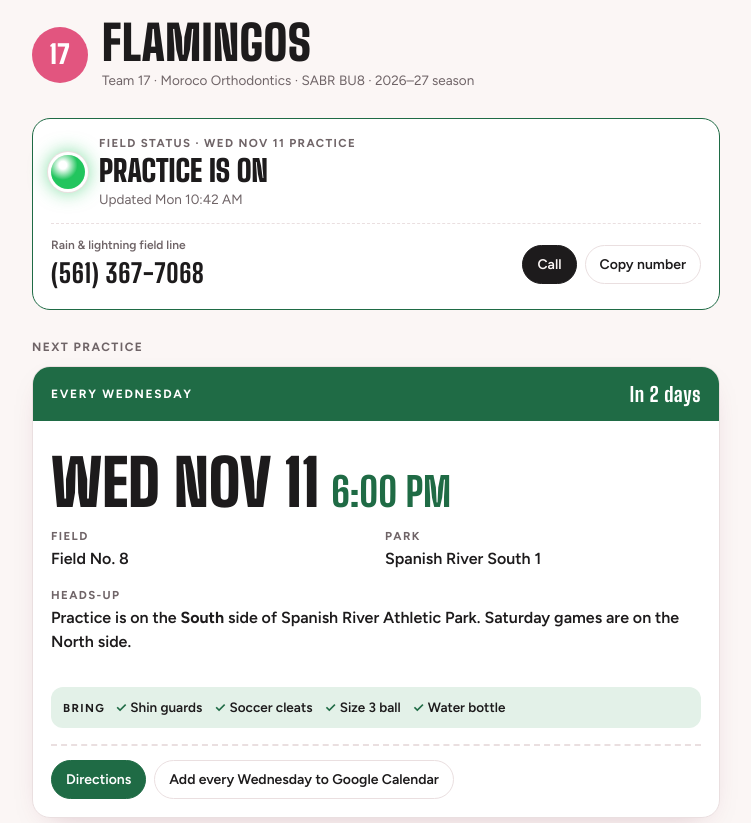
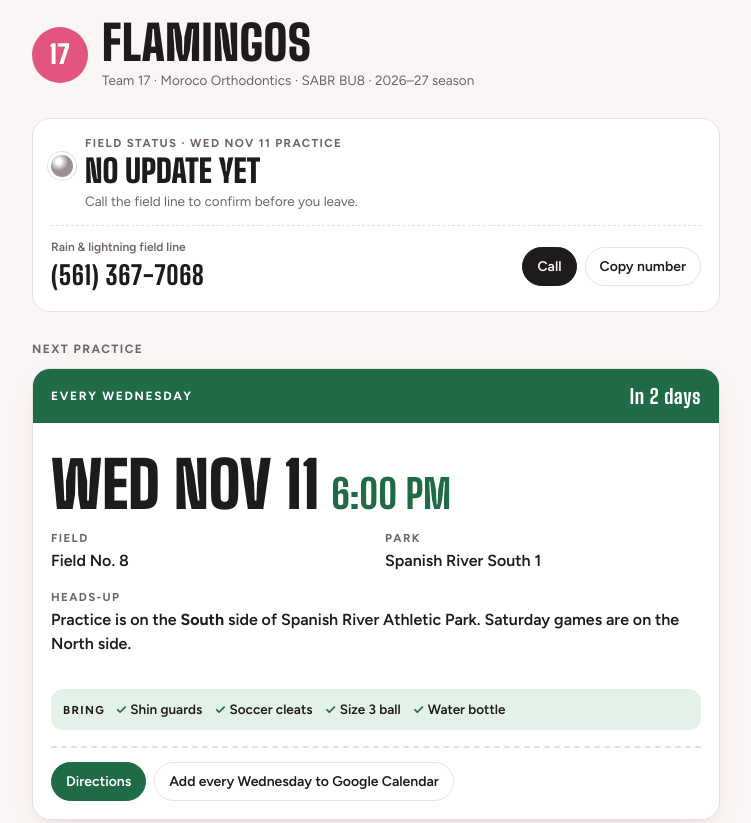
Before and after one commit to gonzacba/flamingos, a plain HTML site: page index.html in a window 1280 px wide. Shown: the top 823 px of the page, without its empty margins (264-1015 px from the left). Drawn offline with Linux system fonts and the light colour scheme.

Commit message:
Add files via upload

```diff
--- a/index.html
+++ b/index.html
@@ -65,12 +65,14 @@ a{color:var(--pink-ink)}
 .status[data-state="on"]{--led:#22c55e;--led-glow:rgba(34,197,94,.55);border-color:var(--turf)}
 .status[data-state="cancelled"]{--led:#ef4444;--led-glow:rgba(239,68,68,.6);border-color:#ef4444}
 .status[data-state="delayed"]{--led:#f59e0b;--led-glow:rgba(245,158,11,.55);border-color:#f59e0b}
-.st-row{display:flex;gap:14px;align-items:center}
-.led{flex:none;width:34px;height:34px;border-radius:50%;background:radial-gradient(circle at 35% 30%,rgba(255,255,255,.85) 0 12%,var(--led) 45%);box-shadow:0 0 0 3px var(--surface),0 0 0 4px var(--line),0 0 18px 4px var(--led-glow)}
+.st-row{display:flex;gap:12px;align-items:flex-start}
+.st-row .led{margin-top:20px}
+.led{flex:none;width:22px;height:22px;border-radius:50%;background:radial-gradient(circle at 35% 30%,rgba(255,255,255,.85) 0 12%,var(--led) 45%);box-shadow:0 0 0 3px var(--surface),0 0 0 4px var(--line),0 0 18px 4px var(--led-glow)}
 .st-text{min-width:0}
 .st-text p{margin:0}
 .st-eyebrow{font-size:11.5px;font-weight:700;letter-spacing:.12em;text-transform:uppercase;color:var(--muted)}
-.st-label{font-family:var(--display);font-weight:900;font-size:30px;line-height:1;text-transform:uppercase;margin-top:3px!important}
+.st-label{font-family:var(--display);font-weight:900;font-size:clamp(24px,5.5vw,32px);line-height:1;text-transform:uppercase;margin-top:3px!important}
+.st-msg{font-size:15px;font-weight:600;color:var(--ink);margin-top:8px!important;padding:8px 12px;border-radius:10px;background:var(--bg);border-left:3px solid var(--led)}
 .status[data-state="cancelled"] .st-label{color:#dc2626}
 .st-note{font-size:13.5px;color:var(--muted);margin-top:4px!important}
 .st-phone{display:flex;justify-content:space-between;align-items:center;gap:10px;flex-wrap:wrap;border-top:1px dashed var(--line);padding-top:12px}
@@ -146,6 +148,7 @@ summary{cursor:pointer;font-weight:700}
       <div class="st-text">
         <p class="st-eyebrow" id="st-h">Field status · <span id="st-event">next practice or game</span></p>
         <p class="st-label" id="st-label">No update yet</p>
+        <p class="st-msg" id="st-msg" hidden></p>
         <p class="st-note" id="st-note">Call the field line to confirm before you leave.</p>
       </div>
     </div>
@@ -321,7 +324,9 @@ async function loadStatus(){
     const lm=r.headers.get("last-modified");statusTime=lm?new Date(lm):null}
   catch(e){statusStale=true}
   renderStatus()}
-const fmtTime=d=>d.toLocaleString("en-US",{timeZone:"America/New_York",weekday:"short",hour:"numeric",minute:"2-digit"});
+// "Mon 11/9 10:20 AM" in Eastern time
+const fmtTime=d=>{const o={};new Intl.DateTimeFormat("en-US",{timeZone:"America/New_York",weekday:"short",month:"numeric",day:"numeric",hour:"numeric",minute:"2-digit"}).formatToParts(d).forEach(p=>o[p.type]=p.value);
+  return `${o.weekday} ${o.month}/${o.day} ${o.hour}:${o.minute} ${o.dayPeriod}`};
 // ---- Snacks: family names from snacks.json (copied from SignUpGenius by the team manager)
 let snacks={};
 const esc=s=>String(s).replace(/[&<>"']/g,c=>({"&":"&amp;","<":"&lt;",">":"&gt;",'"':"&quot;","'":"&#39;"}[c]));
@@ -342,14 +347,16 @@ function renderStatus(){
   const kind=e?(e===nextP?"practice":"game"):null;
   document.getElementById("st-event").textContent=e?`${DOW[e.dow]} ${MON[e.m-1]} ${e.dd} ${kind}`:"no upcoming events";
   const key=e?`${e.y}-${p2(e.m)}-${p2(e.dd)}`:"";
-  let st="unknown",label="No update yet",note="Call the field line to confirm before you leave.";
+  let st="unknown",label="No update yet",note="Call the field line to confirm before you leave.",msg="";
   if(statusData&&e&&statusData.date===key){
     const s=String(statusData.status||"").trim().toLowerCase();
     if(s==="on"||s==="open"){st="on";label=kind==="game"?"Game is on":"Practice is on"}
     else if(s==="cancelled"||s==="canceled"||s==="closed"){st="cancelled";label=kind==="game"?"Game cancelled":"Practice cancelled"}
     else if(s==="delayed"){st="delayed";label="Delayed"}
-    if(st!=="unknown"){note=(statusData.note?statusData.note+" · ":"")+(statusTime?"Updated "+fmtTime(statusTime):"Set by the team manager")}
+    msg=String(statusData.message||statusData.note||"").trim();
+    if(st!=="unknown"||msg){note=statusTime?"Updated "+fmtTime(statusTime):"Set by the team manager";if(st==="unknown")note+=" · Call the field line to confirm"}
   }
+  const m=document.getElementById("st-msg");m.textContent=msg;m.hidden=!msg;
   if(statusStale&&st!=="unknown")note+=" · You're offline, so this may be out of date";
   box.dataset.state=st;
   document.getElementById("st-label").textContent=label;
--- a/status.json
+++ b/status.json
@@ -1,5 +1,5 @@
 {
   "date": "2026-11-11",
-  "status": "on",
-  "note": ""
+  "status": "unknown",
+  "message": ""
 }
--- a/sw.js
+++ b/sw.js
@@ -1,5 +1,5 @@
 // Bump VERSION whenever you upload a changed index.html.
-const VERSION = "flamingos-v5";
+const VERSION = "flamingos-v6";
 const CORE = ["./", "./index.html", "./manifest.webmanifest", "./icon-192.png", "./icon-512.png", "./apple-touch-icon.png"];
 
 self.addEventListener("install", e => {
```
Also changed, not shown: 1 other file.
